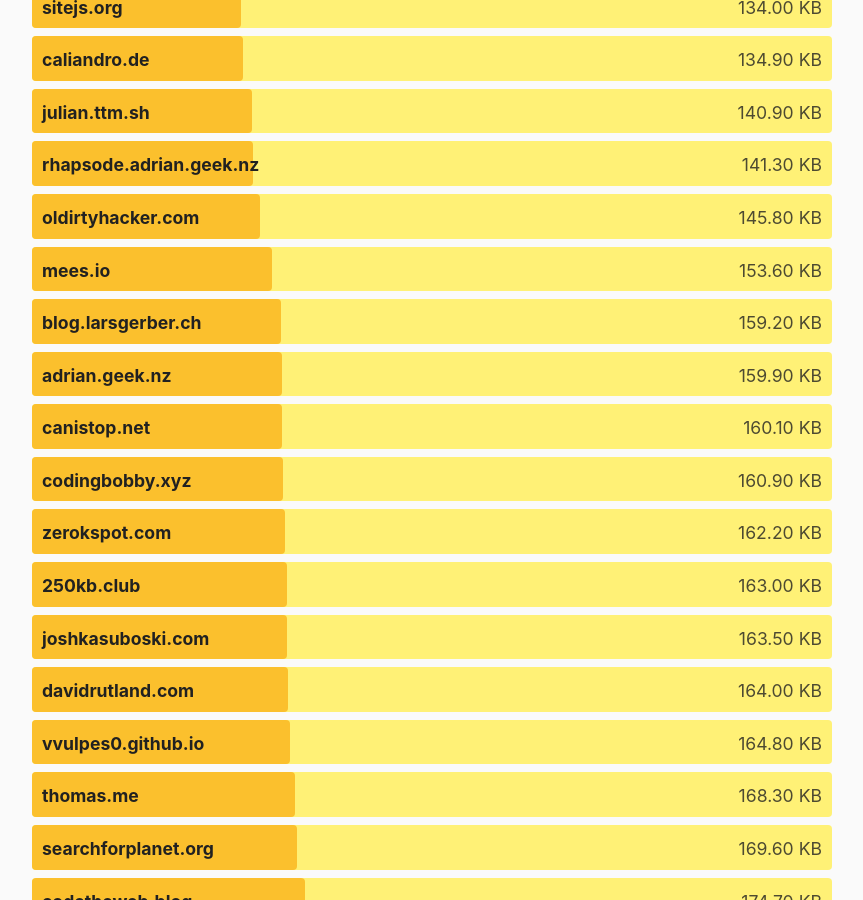
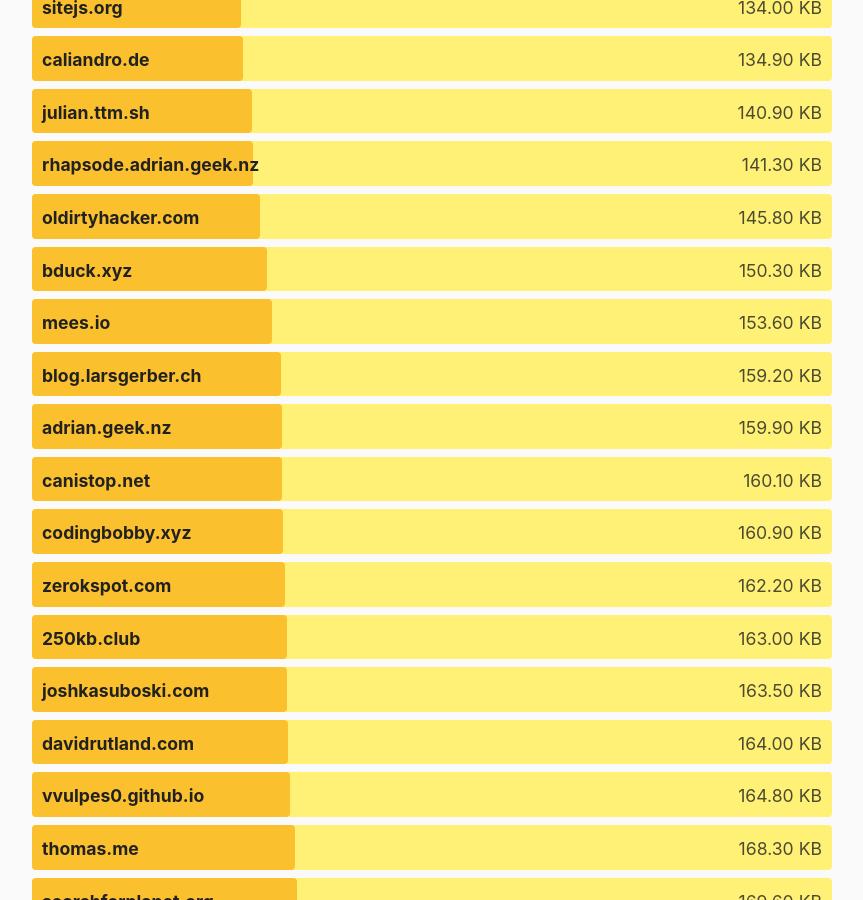
Before and after one commit to kevquirk/512kb.club, a Jekyll site: the page built from index.md, in a window 1280 px wide and 900 px high, scrolled down 11060 px. Shown: the whole window, without its empty margins (208-1071 px from the left). Built offline with Jekyll 4.4.1, drawn with Linux system fonts in a browser that asks for light colours.

Commit message:
Added bduck.xyz

```diff
--- a/_data/sites.yml
+++ b/_data/sites.yml
@@ -117,6 +117,11 @@
   url: https://baltuta.eu/
   size: 26.4
   last_checked: 2021-05-18
+
+- domain: bduck.xyz
+  url: https://bduck.xyz/
+  size: 150.3
+  last_checked: 2021-07-10
 
 - domain: bebyx.co.ua
   url: https://bebyx.co.ua/
```
